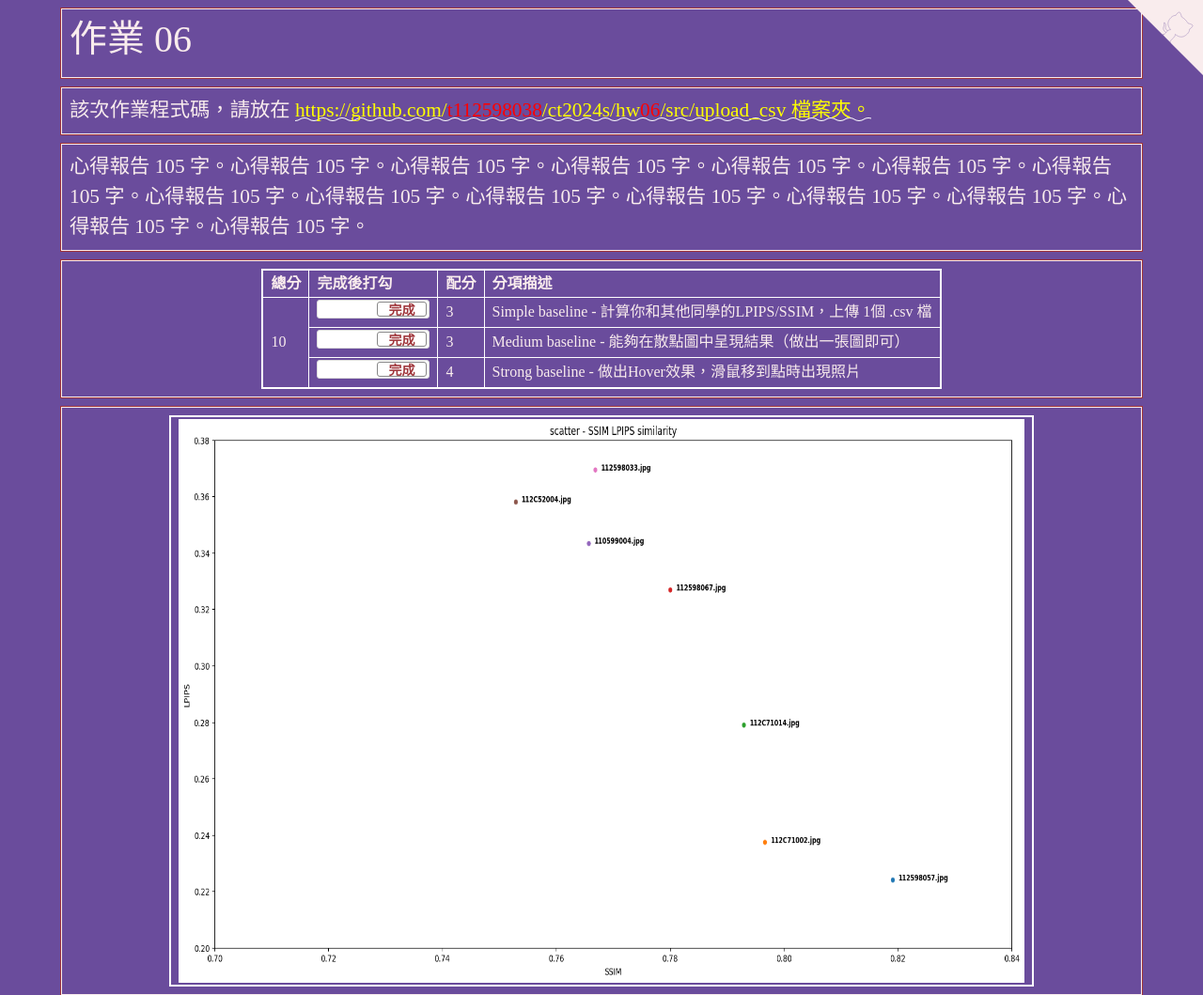
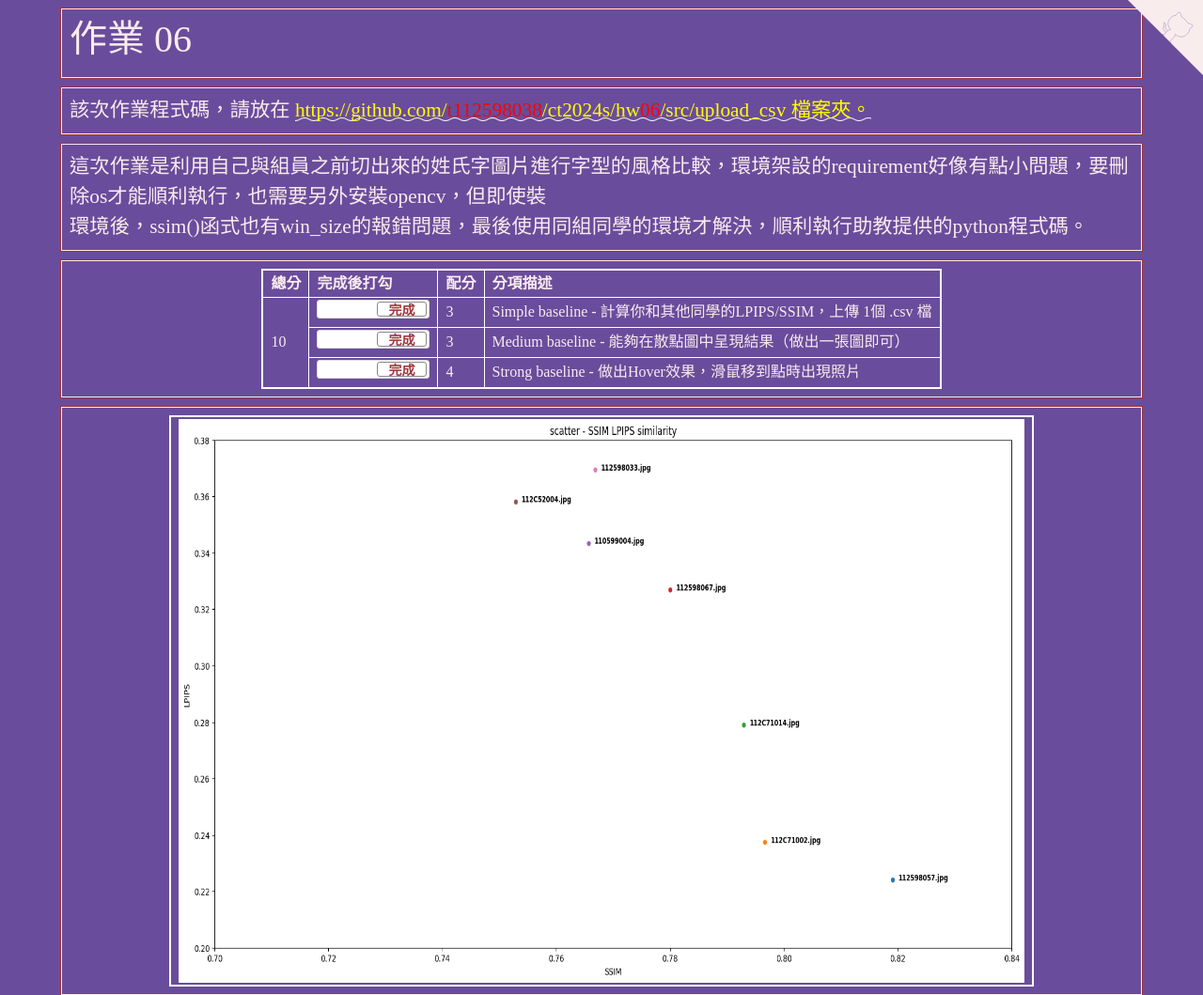
Before and after one commit to t112598038/ct2024s, a plain HTML site: page hw06/index.html in a window 1280 px wide. Shown: the top 1059 px of the page at 94% size. Drawn offline with nearby package versions, Linux system fonts and the light colour scheme.

Commit message:
upload hw06

```diff
--- a/hw06/index.html
+++ b/hw06/index.html
@@ -185,7 +185,8 @@
   <!-- ------------------------------------------------>
   <div class="row hw12">
     <div class="col-md-12 twenty">
-      心得報告 105 字。心得報告 105 字。心得報告 105 字。心得報告 105 字。心得報告 105 字。心得報告 105 字。心得報告 105 字。心得報告 105 字。心得報告 105 字。心得報告 105 字。心得報告 105 字。心得報告 105 字。心得報告 105 字。心得報告 105 字。心得報告 105 字。
+      這次作業是利用自己與組員之前切出來的姓氏字圖片進行字型的風格比較，環境架設的requirement好像有點小問題，要刪除os才能順利執行，也需要另外安裝opencv，但即使裝
+      <br>環境後，ssim()函式也有win_size的報錯問題，最後使用同組同學的環境才解決，順利執行助教提供的python程式碼。
     </div>
   </div>
 
```
